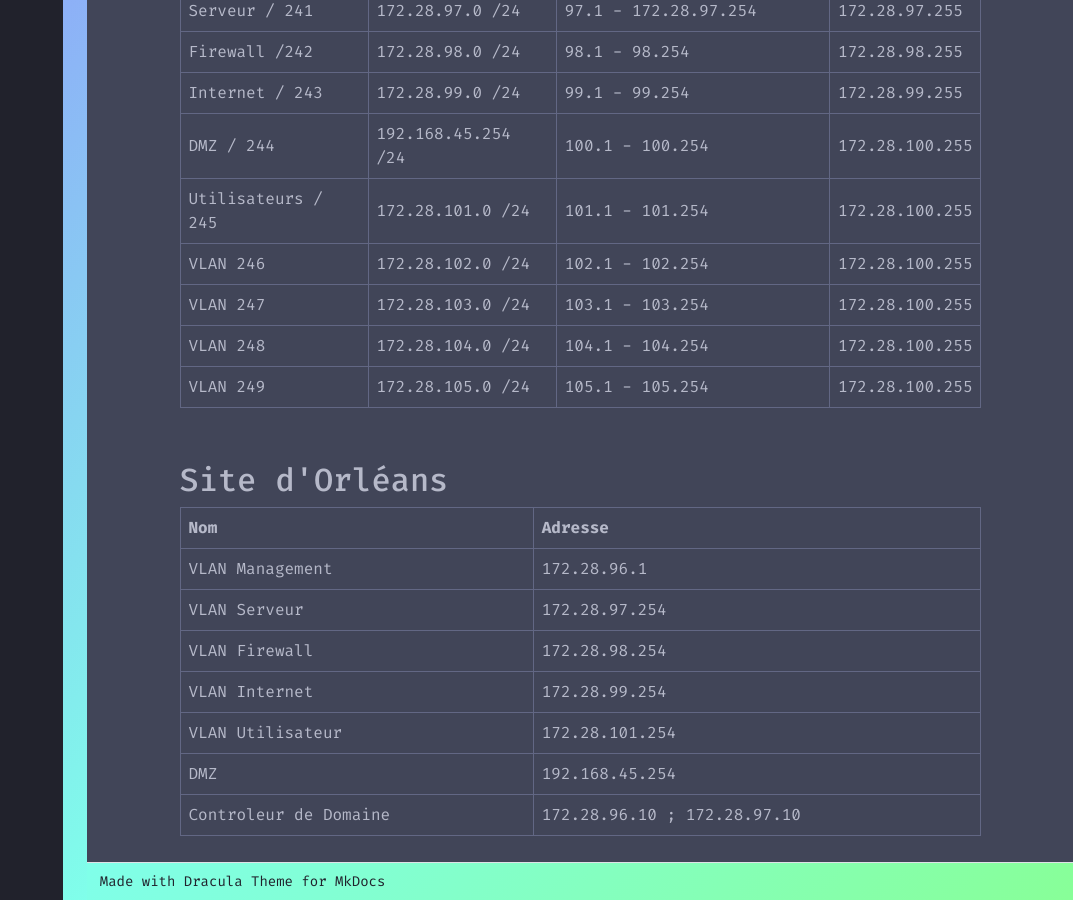
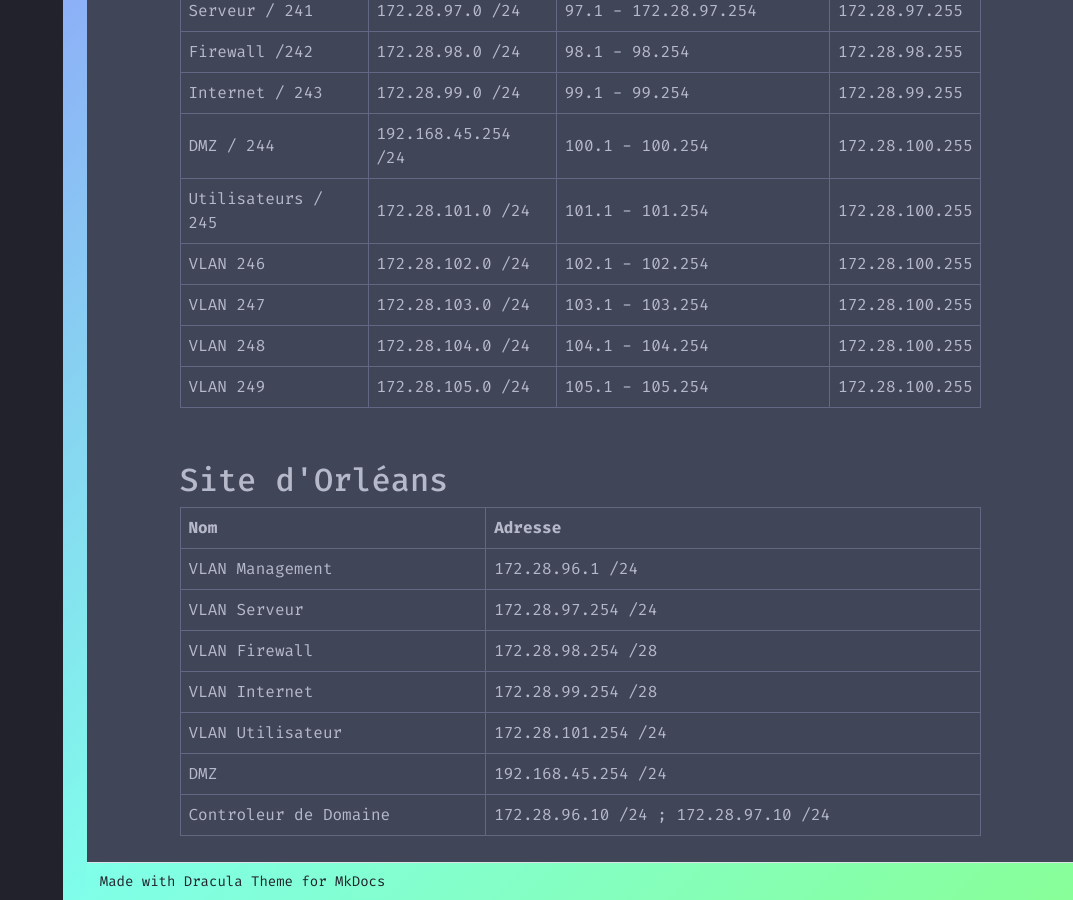
Before and after one commit to eRaETatsuya/OrleansSIO.github.io, an MkDocs documentation site: the page built from docs/index.md, in a window 1280 px wide and 900 px high, scrolled down 555 px. Shown: the whole window, without its empty margins (207-1280 px from the left). Built offline with MkDocs 1.6.1 and Material for MkDocs 9.7.7, drawn with Linux system fonts in a browser that asks for light colours.

Commit message:
Update index.md

```diff
--- a/docs/index.md
+++ b/docs/index.md
@@ -30,10 +30,10 @@
 ## Site d'Orléans
 | Nom | Adresse |
 |-----------|---------|
-|VLAN Management|172.28.96.1|
-|VLAN Serveur |172.28.97.254|
-|VLAN Firewall |172.28.98.254|
-|VLAN Internet |172.28.99.254|
-|VLAN Utilisateur |172.28.101.254|
-|DMZ|192.168.45.254|
-|Controleur de Domaine|172.28.96.10 ; 172.28.97.10|
+|VLAN Management|172.28.96.1 /24|
+|VLAN Serveur |172.28.97.254 /24|
+|VLAN Firewall |172.28.98.254 /28|
+|VLAN Internet |172.28.99.254 /28|
+|VLAN Utilisateur |172.28.101.254 /24|
+|DMZ|192.168.45.254 /24|
+|Controleur de Domaine|172.28.96.10 /24 ; 172.28.97.10 /24|
```
